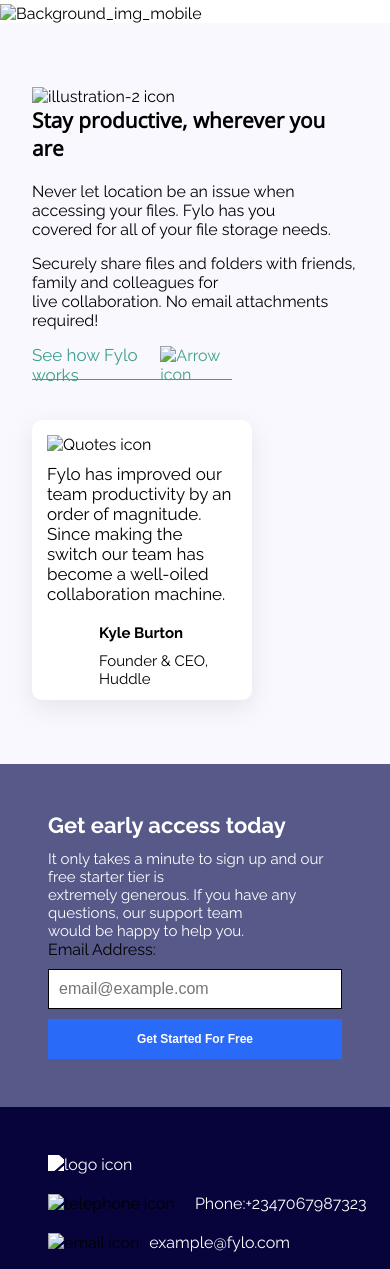
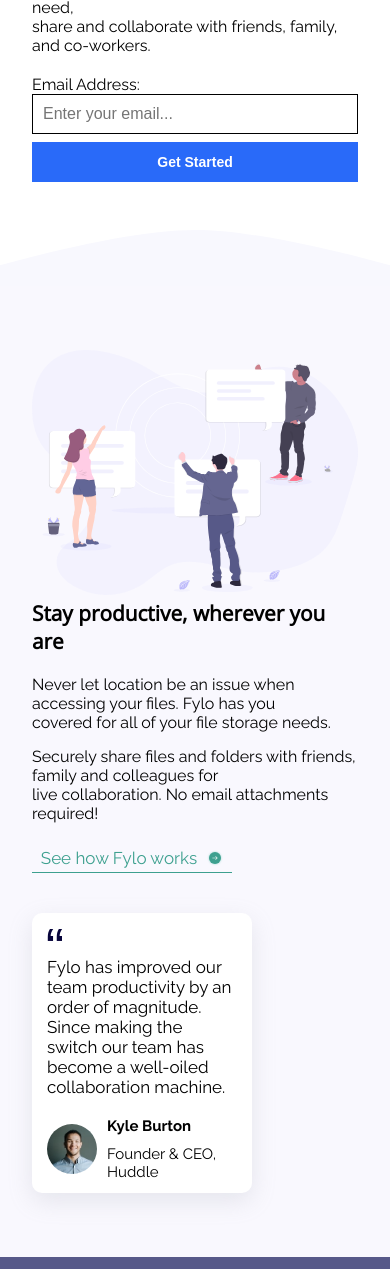
Before and after one commit to KlausLynx/Fylo-landing-page-with-two-column-, a plain HTML site: page index.html in a window 390 px wide. Shown: the part 431-1700 px from the top of the page. Drawn offline with nearby package versions, Linux system fonts and the light colour scheme.

Commit message:
Update index.html

```diff
--- a/index.html
+++ b/index.html
@@ -39,14 +39,14 @@
                     </form>
                 </div>
                 <div class="img">
-                    <img src="images/illustration-1.svg" alt="illustration-1 img" class="imgillustration">
+                    <img src="illustration-1.svg" alt="illustration-1 img" class="imgillustration">
                 </div>
             </div>
         </header>
 
         <main>
-            <img src="images/bg-curve-desktop.svg" alt="Background_img_desktop" class="backgroundimagedesktop">
-            <img src="images/bg-curve-mobile.svg" alt="Background_img_mobile" class="backgroundimagemobile">
+            <img src="bg-curve-desktop.svg" alt="Background_img_desktop" class="backgroundimagedesktop">
+            <img src="bg-curve-mobile.svg" alt="Background_img_mobile" class="backgroundimagemobile">
             <div class="maincontent">
                 <div class="maintext">
                     <h2>Stay productive, wherever you are</h2>
@@ -57,17 +57,17 @@
                     <div class="reference">
                         <a href="" target="_blank">
                             <p class="referencep">See how Fylo works</p>
-                            <img src="images/icon-arrow.svg" alt="Arrow icon">
+                            <img src="icon-arrow.svg" alt="Arrow icon">
                         </a>
                     </div>
                     <div class="user">
                         <div class="coment">
-                            <img src="images/icon-quotes.svg" alt="Quotes icon" class="quotesimg">
+                            <img src="icon-quotes.svg" alt="Quotes icon" class="quotesimg">
                             <p>Fylo has improved our team productivity by an order of magnitude. Since
                                 making the switch our team has become a well-oiled collaboration machine.</p>
                         </div>
                         <div class="userprofile">
-                            <img src="images/avatar-testimonial.jpg" alt="">
+                            <img src="avatar-testimonial.jpg" alt="">
                             <div class="name">
                                 <p class="name">Kyle Burton</p>
                                 <p class="job">Founder & CEO, Huddle</p>
@@ -76,7 +76,7 @@
                     </div>
                 </div>
                 <div class="img">
-                    <img src="images/illustration-2.svg" alt="illustration-2 icon" class="imgillustration">
+                    <img src="illustration-2.svg" alt="illustration-2 icon" class="imgillustration">
                 </div>
             </div>
         </main>
@@ -99,13 +99,13 @@
                 </div>
                 <div class="content2">
                     <div class="column1">
-                        <img src="images/logo.svg" alt="logo icon" class="iconillustration">
+                        <img src="logo.svg" alt="logo icon" class="iconillustration">
                         <div class="phone">
-                            <img src="images/icon-phone.svg" alt="telephone icon">
+                            <img src="icon-phone.svg" alt="telephone icon">
                             <p class="phonep">Phone:+2347067987323</p>
                         </div>
                         <div class="email">
-                            <img src="images/icon-email.svg" alt="email icon">
+                            <img src="icon-email.svg" alt="email icon">
                             <p class="emailp">example@fylo.com</p>
                         </div>
                     </div>
```
